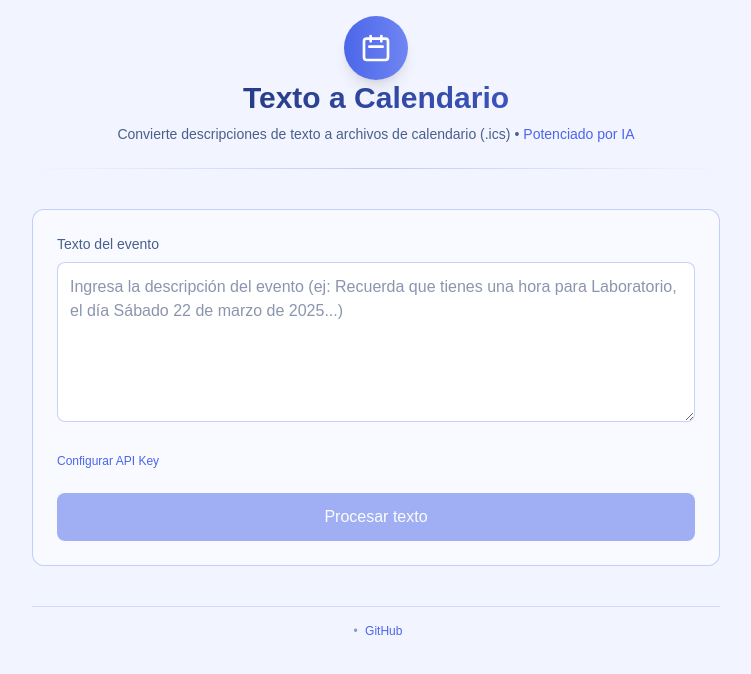
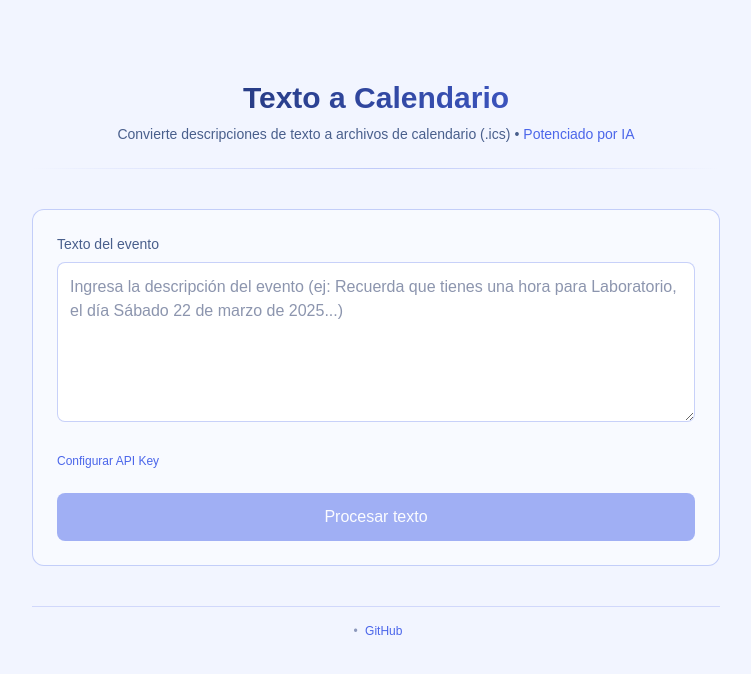
Before and after one commit to H4rasho/text-to-calendar, a Next.js app: page / in a window 1280 px wide. Shown: the top 674 px of the page, without its empty margins (264-1015 px from the left). Built offline with nearby package versions, Linux system fonts and the light colour scheme.

Commit message:
Remove header icon and adjust styling for text-to-calendar header

```diff
--- a/app/page.tsx
+++ b/app/page.tsx
@@ -114,22 +114,6 @@ export default function Home() {
       {/* Contenido principal */}
       <div className="relative z-10 max-w-3xl mx-auto p-6 sm:p-10">
         <header className="mb-10 text-center relative">
-          <div className="absolute -top-6 left-1/2 transform -translate-x-1/2 w-16 h-16 rounded-full bg-gradient-to-r from-[#4B66EA] to-[#7085F2] flex items-center justify-center shadow-lg">
-            <svg
-              xmlns="http://www.w3.org/2000/svg"
-              className="h-8 w-8 text-white"
-              fill="none"
-              viewBox="0 0 24 24"
-              stroke="currentColor"
-            >
-              <path
-                strokeLinecap="round"
-                strokeLinejoin="round"
-                strokeWidth={2}
-                d="M8 7V3m8 4V3m-9 8h10M5 21h14a2 2 0 002-2V7a2 2 0 00-2-2H5a2 2 0 00-2 2v12a2 2 0 002 2z"
-              />
-            </svg>
-          </div>
           <div className="pt-10 pb-2">
             <h1 className="text-3xl font-bold mb-2 text-foreground bg-clip-text text-transparent bg-gradient-to-r from-[#192B5D] to-[#4B66EA]">
               Texto a Calendario
```
